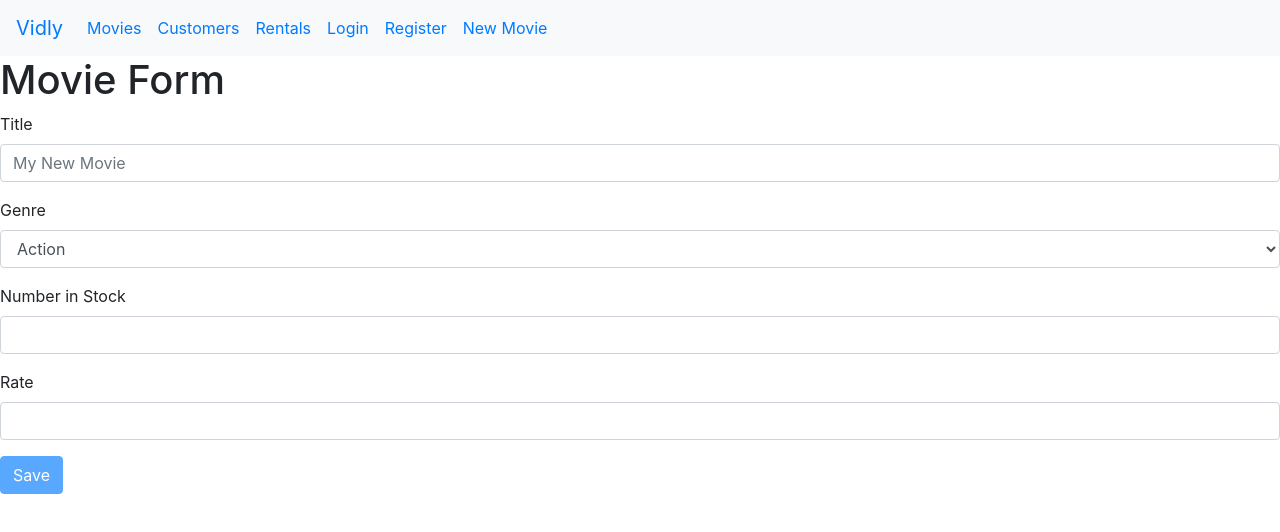
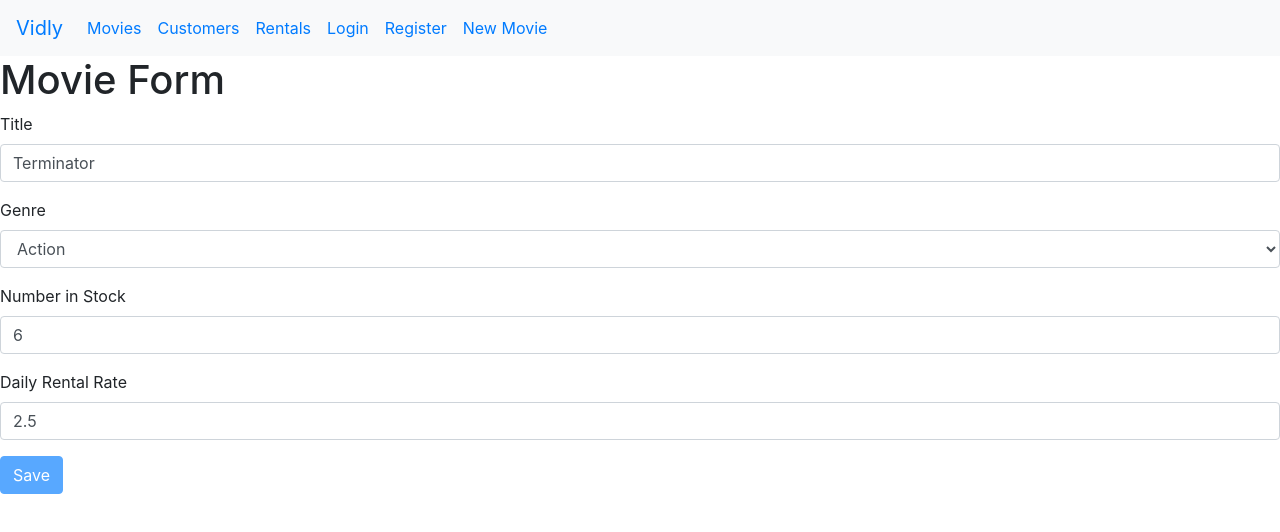
Before and after one commit to Bennity/vidly, a React (Create React App) app: page /Movies/5b21ca3eeb7f6fbccd471815 in a window 1280 px wide. Shown: the top 532 px of the page. Built offline with nearby package versions, Linux system fonts and the light colour scheme.

Commit message:
movie form working insert, and replace

```diff
--- a/src/App.js
+++ b/src/App.js
@@ -13,6 +13,9 @@ import RegisterForm from "./forms/registerForm";
 //implement sort and orderby mit lodash
 //Jquery lernen
 //Specific routes on the top!!!
+/* Yes. All false, 0, empty strings '' and "", NaN, undefined, and null are always evaluated as false; everything else is true.
+And in your example, b is false after evaluation. (I think you mistakenly wrote true) */
+//Object.assign merges objects together ULTRA USEFULLL!!!!
 
 class App extends Component {
   fetchMovies = () => {
@@ -62,7 +65,6 @@ class App extends Component {
       this.setState({ genre: movies });
     } else {
       const movies = this.state.movies.filter(obj => obj.genre.name === genre);
-      console.log(movies);
       this.setState({ genre: movies, currentPage: 1 });
     }
   };
@@ -72,8 +74,18 @@ class App extends Component {
       <React.Fragment>
         <Navbar />
         <Switch>
-          <Route path="/Movies/:id" component={MovieForm} />
-          <Route path="/Movies/new" component={MovieForm} />
+          <Route
+            path="/Movies/:id"
+            render={props => (
+              <MovieForm {...props} movies={this.state.movies} />
+            )}
+          />
+          <Route
+            path="/Movies/new"
+            render={props => (
+              <MovieForm {...props} movies={this.state.movies} />
+            )}
+          />
           <Route
             path="/Movies"
             render={props => (
--- a/src/movie/movieForm.jsx
+++ b/src/movie/movieForm.jsx
@@ -1,7 +1,6 @@
 import React, { Component } from "react";
 import Joi from "joi-browser";
-import { Redirect } from "react-router-dom";
-import { saveMovie } from "../services/fakeMovieService";
+import { saveMovie, getMovie } from "../services/fakeMovieService";
 
 class MovieForm extends Component {
   handleSubmit = e => {
@@ -11,6 +10,39 @@ class MovieForm extends Component {
     if (errors) return;
     this.addToMovies(e);
     console.log("submit");
+    this.props.history.push("/movies");
+  };
+
+  componentDidMount = () => {
+    if (this.props.match.params.id != "New") {
+      const movies = getMovie(this.props.match.params.id);
+      this.setState({ movies });
+    }
+  };
+
+  addToMovies = () => {
+    const movie_id = 1 + this.state.counter;
+    const genre_id = 1 + this.state.counter;
+    this.state.counter++;
+
+    const movieobject = {
+      _id: movie_id.toString(),
+      title: this.state.movies.title,
+      genre: { _id: genre_id.toString(), name: this.state.movies.genre },
+      numberInStock: this.state.movies.numberInStock,
+      dailyRentalRate: this.state.movies.dailyRentalRate,
+      liked: "fa fa-heart-o"
+    };
+    if (this.state.movies._id === "") {
+      this.props.movies.push(movieobject);
+    } else {
+      this.props.movies.splice(
+        this.props.movies.filter(obj => this.state.movies._id === obj._id),
+        1
+      );
+      this.props.movies.push(movieobject);
+    }
+    //saveMovie(movieobject);
   };
 
   /*  {
@@ -21,35 +53,25 @@ class MovieForm extends Component {
     dailyRentalRate: 3.5
   } */
 
-  addToMovies = () => {
-    const movie_id = 1 + this.state.counter;
-    console.log(movie_id);
-    const genre_id = 1 + this.state.counter;
-    this.state.counter++;
-
-    const movieobject = {
-      //_id: movie_id.toString(),
-      title: this.state.account.title,
-      genre: { _id: genre_id.toString(), name: this.state.account.genre },
-      numberinstock: this.state.account.numberinstock,
-      rate: this.state.account.rate
-    };
-    console.log(movieobject);
-
-    saveMovie(movieobject);
-  };
-
   state = {
     counter: 0,
-    account: { title: "", genre: "", numberinstock: "", rate: "" },
+    movies: {
+      _id: "",
+      title: "",
+      genre: { _id: "", name: "" },
+      numberInStock: "",
+      dailyRentalRate: ""
+    },
     errors: {}
   };
 
   schema = {
+    _id: Joi.string().allow(""),
     title: Joi.string().required(),
     genre: Joi.string().required(),
-    numberinstock: Joi.string().required(),
-    rate: Joi.string().required()
+    numberInStock: Joi.number().required(),
+    dailyRentalRate: Joi.number().required(),
+    liked: Joi.string()
   };
 
   handleChange = e => {
@@ -58,13 +80,13 @@ class MovieForm extends Component {
     if (errorMessage) errors[e.currentTarget.name] = errorMessage;
     else delete errors[e.currentTarget.name];
 
-    const account = { ...this.state.account };
-    account[e.currentTarget.name] = e.currentTarget.value;
-    this.setState({ account, errors });
+    const movies = { ...this.state.movies };
+    movies[e.currentTarget.name] = e.currentTarget.value;
+    this.setState({ movies, errors });
   };
 
   validate = () => {
-    const result = Joi.validate(this.state.account, this.schema);
+    const result = Joi.validate(this.state.movies, this.schema);
     console.log(result);
     if (!result.error) return null;
 
@@ -88,15 +110,16 @@ class MovieForm extends Component {
           <h1>Movie Form</h1>
           <form>
             <div class="form-group">
-              <label for="title">Title</label>
+              <label for="title">Title </label>
               <input
                 type="text"
                 class="form-control"
                 id="title"
-                placeholder="My New Movie"
                 name="title"
+                value={this.state.movies.title}
                 onChange={this.handleChange}
                 error={this.state.errors.name}
+                //value={}
               />
               {this.state.errors.name && (
                 <div className="alert alert-danger">
@@ -111,6 +134,7 @@ class MovieForm extends Component {
                 id="genre"
                 name="genre"
                 onChange={this.handleChange}
+                value={this.state.movies.genre.name}
               >
                 <option>Action</option>
                 <option>Comedy</option>
@@ -123,14 +147,15 @@ class MovieForm extends Component {
               )}
             </div>
             <div class="form-group">
-              <label for="numberinstock">Number in Stock</label>
+              <label for="numberInStock">Number in Stock</label>
               <input
                 type="text"
                 class="form-control"
-                id="numberinstock"
-                name="numberinstock"
+                id="numberInStock"
+                name="numberInStock"
                 error={this.state.errors.name}
                 onChange={this.handleChange}
+                value={this.state.movies.numberInStock}
               ></input>
               {this.state.errors.name && (
                 <div className="alert alert-danger">
@@ -139,14 +164,15 @@ class MovieForm extends Component {
               )}
             </div>
             <div class="form-group">
-              <label for="rate">Rate</label>
+              <label for="dailyRentalRate">Daily Rental Rate</label>
               <input
                 type="text"
                 class="form-control"
-                id="rate"
-                name="rate"
+                id="dailyRentalRate"
+                name="dailyRentalRate"
                 error={this.state.errors.name}
                 onChange={this.handleChange}
+                value={this.state.movies.dailyRentalRate}
               ></input>
               {this.state.errors.name && (
                 <div className="alert alert-danger">
@@ -159,7 +185,7 @@ class MovieForm extends Component {
             className="btn btn-primary"
             onClick={this.handleSubmit}
             disabled={this.validate()}
-            onClick={() => this.props.history.push("/movies")}
+            // onClick={() => this.props.history.push("/movies")}
           >
             Save
           </button>
--- a/src/services/fakeMovieService.js
+++ b/src/services/fakeMovieService.js
@@ -7,7 +7,7 @@ const movies = [
     genre: { _id: "5b21ca3eeb7f6fbccd471818", name: "Action" },
     numberInStock: 6,
     dailyRentalRate: 2.5,
-    publishDate: "2018-01-03T19:04:28.809Z"
+    liked: true
   },
   {
     _id: "5b21ca3eeb7f6fbccd471816",
@@ -83,7 +83,7 @@ export function saveMovie(movie) {
   movieInDb.dailyRentalRate = movie.dailyRentalRate;
 
   if (!movieInDb._id) {
-    movieInDb._id = Date.now();
+    movieInDb._id = Date.now().toString();
     movies.push(movieInDb);
   }
 
```
